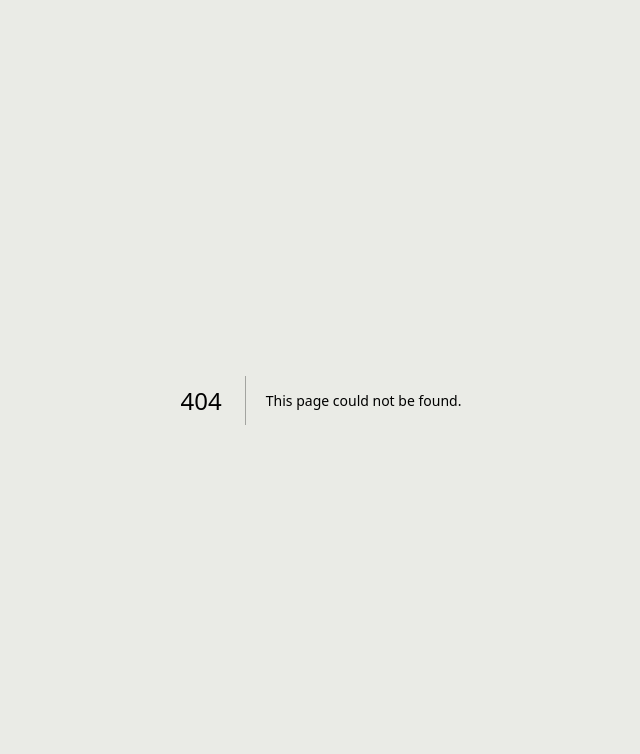
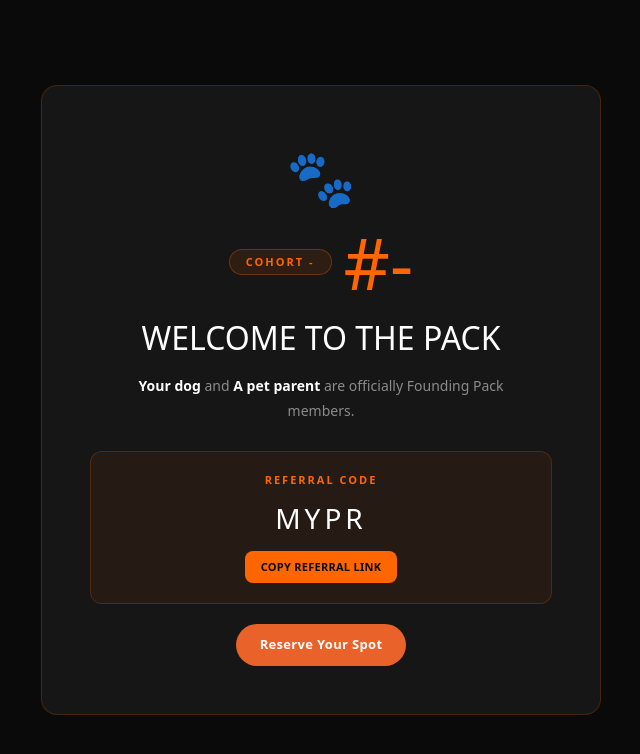
Before and after one commit to abhinav9773/preorder, a Next.js app: page /preorder/success in a window 1280 px wide. Before the commit this address had no page. Shown: the top 754 px of the page, without its empty margins (319-959 px from the left). Built offline with nearby package versions, Linux system fonts and the light colour scheme.

Commit message:
added the sharable link

```diff
--- /dev/null
+++ b/src/app/(preorder)/preorder/success/page.tsx
@@ -0,0 +1,79 @@
+"use client";
+
+import Link from "next/link";
+import { useMemo, useState } from "react";
+import { useSearchParams } from "next/navigation";
+
+export default function ShareSuccessPage() {
+  const searchParams = useSearchParams();
+  const [copied, setCopied] = useState(false);
+
+  const data = useMemo(() => {
+    const petName = searchParams.get("pet") || "Your dog";
+    const ownerName = searchParams.get("owner") || "A pet parent";
+    const code = searchParams.get("code") || "MYPR";
+    const cohort = searchParams.get("cohort") || "-";
+    const position = searchParams.get("position") || "-";
+    return { petName, ownerName, code, cohort, position };
+  }, [searchParams]);
+
+  const referralUrl = useMemo(() => {
+    const origin =
+      typeof window !== "undefined"
+        ? window.location.origin
+        : "https://myperro.in";
+    return `${origin}/preorder?ref=${encodeURIComponent(data.code)}`;
+  }, [data.code]);
+
+  const copyReferralLink = async () => {
+    await navigator.clipboard.writeText(referralUrl);
+    setCopied(true);
+    setTimeout(() => setCopied(false), 2000);
+  };
+
+  return (
+    <main className="min-h-screen bg-[#0a0a0a] px-6 py-16 sm:py-20 flex items-center justify-center">
+      <div className="bg-[#161616] border border-[rgba(255,102,0,0.2)] rounded-2xl p-8 sm:p-12 max-w-[560px] w-full text-center po-modal-in">
+        <div className="text-[56px] mb-2">🐾</div>
+
+        <div className="inline-flex items-center gap-3 mb-4">
+          <div className="bg-[rgba(255,102,0,0.1)] border border-[rgba(255,102,0,0.3)] rounded-full px-4 py-1 text-[11px] font-bold text-[#FF6600] uppercase tracking-[2px]">
+            Cohort {data.cohort}
+          </div>
+          <div className="font-bebas text-[72px] text-[#FF6600] leading-none">
+            #{data.position}
+          </div>
+        </div>
+
+        <h1 className="font-bebas text-[32px] mb-3">WELCOME TO THE PACK</h1>
+        <p className="text-[14px] text-white/50 leading-[1.75] max-w-[400px] mx-auto">
+          <strong className="text-white">{data.petName}</strong> and{" "}
+          <strong className="text-white">{data.ownerName}</strong> are officially
+          Founding Pack members.
+        </p>
+
+        <div className="mt-7 bg-[rgba(255,102,0,0.07)] border border-[rgba(255,102,0,0.2)] rounded-xl p-5">
+          <p className="text-[11px] font-bold uppercase tracking-[2px] text-[#FF6600] mb-2">
+            Referral Code
+          </p>
+          <p className="font-bebas text-[28px] tracking-[4px] text-white mb-3">
+            {data.code}
+          </p>
+          <button
+            onClick={copyReferralLink}
+            className="bg-[#FF6600] text-[#080808] font-bold text-[11px] uppercase tracking-wide px-4 py-[8px] rounded-lg transition-transform hover:scale-105"
+          >
+            {copied ? "Copied ✓" : "Copy Referral Link"}
+          </button>
+        </div>
+
+        <Link
+          href={`/preorder?ref=${encodeURIComponent(data.code)}`}
+          className="mt-5 inline-flex items-center justify-center bg-[#E8622A] text-white font-semibold text-[13px] tracking-wide px-6 py-[11px] rounded-full transition-opacity hover:opacity-90"
+        >
+          Reserve Your Spot
+        </Link>
+      </div>
+    </main>
+  );
+}
--- a/src/components/Preorder/SuccessModal.tsx
+++ b/src/components/Preorder/SuccessModal.tsx
@@ -58,7 +58,16 @@ export function SuccessModal({
   const [codeCopied, setCodeCopied] = useState(false);
   const [linkCopied, setLinkCopied] = useState(false);
 
-  const url = "https://myperro.in/preorder";
+  const origin =
+    typeof window !== "undefined" ? window.location.origin : "https://myperro.in";
+  const params = new URLSearchParams({
+    pet: petName,
+    owner: ownerName,
+    cohort: String(cohortNumber),
+    position: String(cohortPosition),
+    code: referralCode,
+  });
+  const url = `${origin}/preorder/success?${params.toString()}`;
   const shareMsg = `🐾 ${petName} and I just joined MyPerro's Founding Pack — Cohort ${cohortNumber}, Spot #${cohortPosition}! India's first GPS pet collar. Use my referral code ${referralCode} when you sign up: ${url}`;
 
   const copyCode = () => {
```
